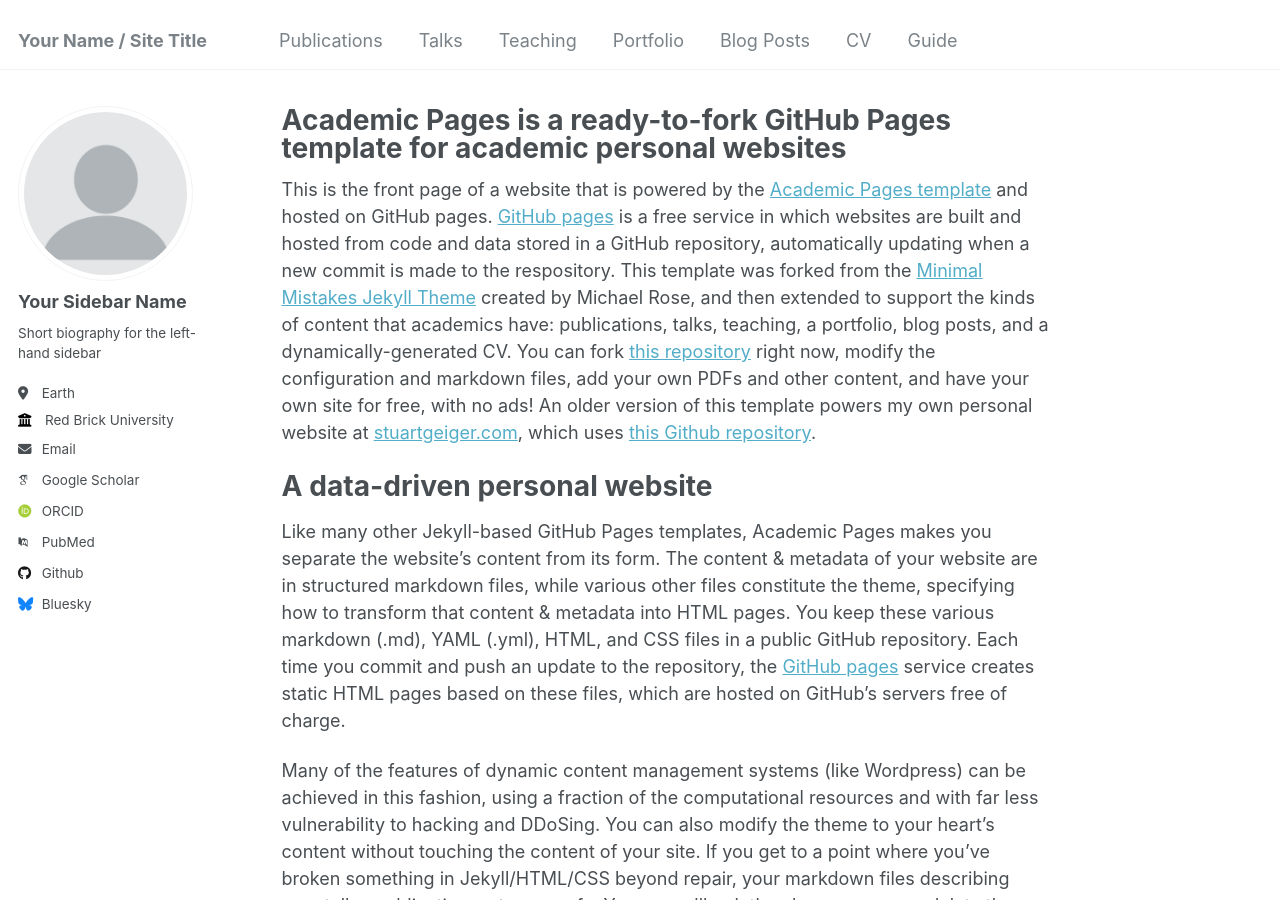
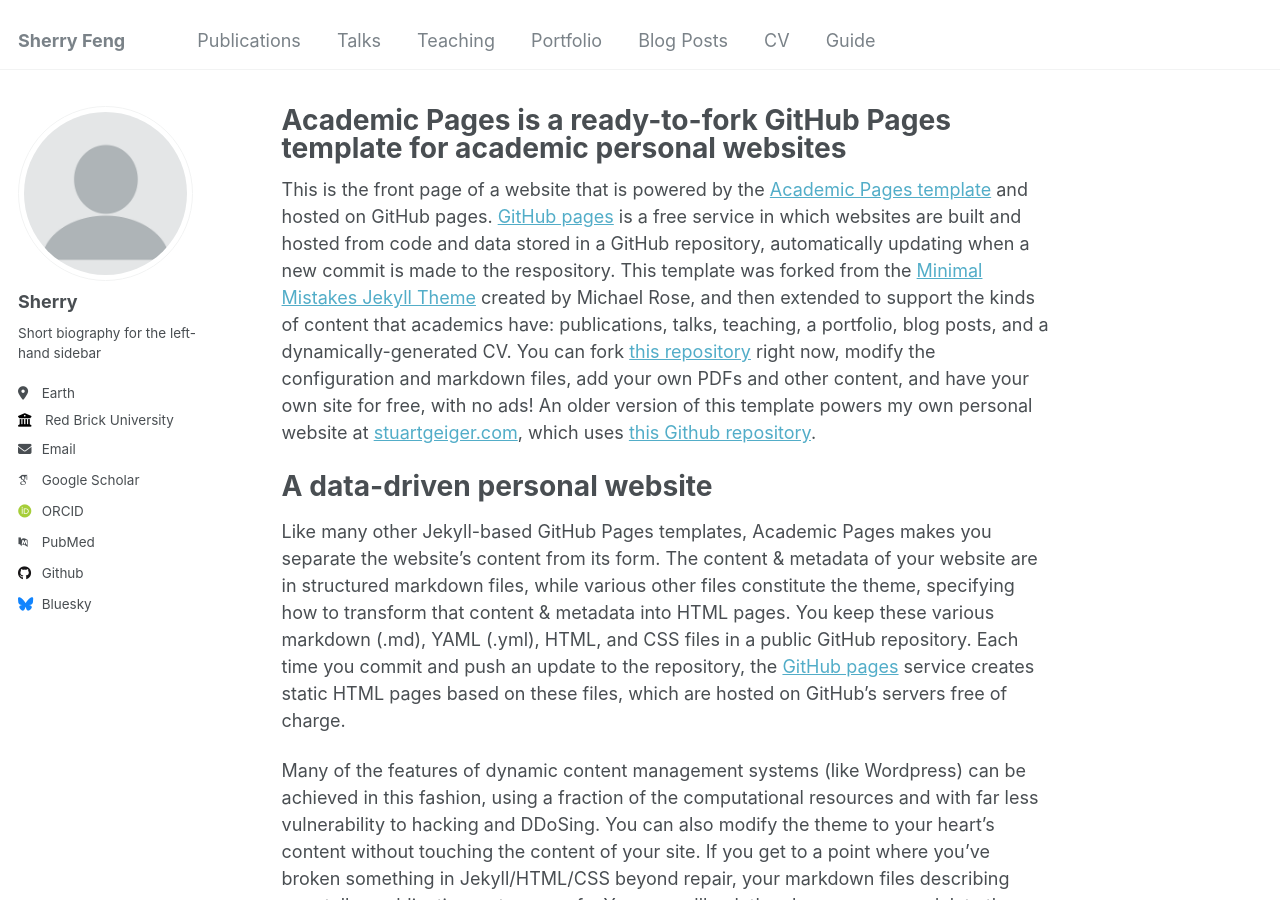
Before and after one commit to SherryFeng123/personal, a Jekyll site: the page built from _pages/about.md, in a window 1280 px wide and 900 px high. Built offline with Jekyll 4.4.1, drawn with Linux system fonts in a browser that asks for light colours; some web fonts are replaced.

Commit message:
Update _config.yml

```diff
--- a/_config.yml
+++ b/_config.yml
@@ -8,13 +8,13 @@
 
 # Basic Site Settings
 locale                   : "en-US"
-title                    : "Your Name / Site Title"
+title                    : "Sherry Feng"
 title_separator          : "-"
 name                     : &name "Your Name"
 description              : &description "personal description"
-url                      : https://academicpages.github.io # the base hostname & protocol for your site e.g. "https://mmistakes.github.io"
-baseurl                  : "" # the subpath of your site, e.g. "/blog"
-repository               : "academicpages/academicpages.github.io"
+url                      : https://SherryFeng123.github.io # the base hostname & protocol for your site e.g. "https://mmistakes.github.io"
+baseurl                  : "/personal" # the subpath of your site, e.g. "/blog"
+repository               : "SherryFeng123/personal"
 
 # Site Author - The following control what appear as part of the author content on the side bar.
 #               If a field is blank the icon and link will not appear, otherwise it will be shown.
@@ -22,7 +22,7 @@ repository               : "academicpages/academicpages.github.io"
 author:
   # Biographic information
   avatar           : "profile.png"
-  name             : "Your Sidebar Name"
+  name             : "Sherry"
   pronouns         : # example: "she/her"
   bio              : "Short biography for the left-hand sidebar"
   location         : "Earth"
```
